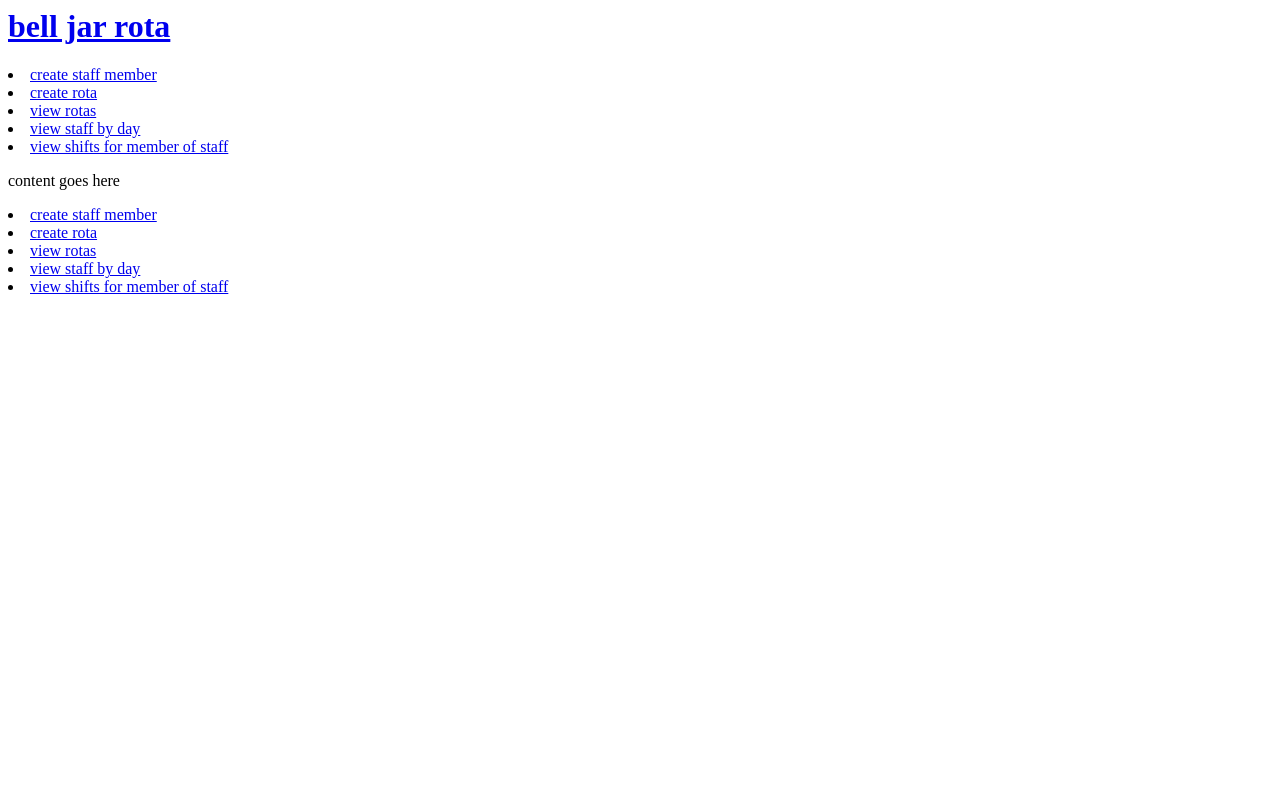
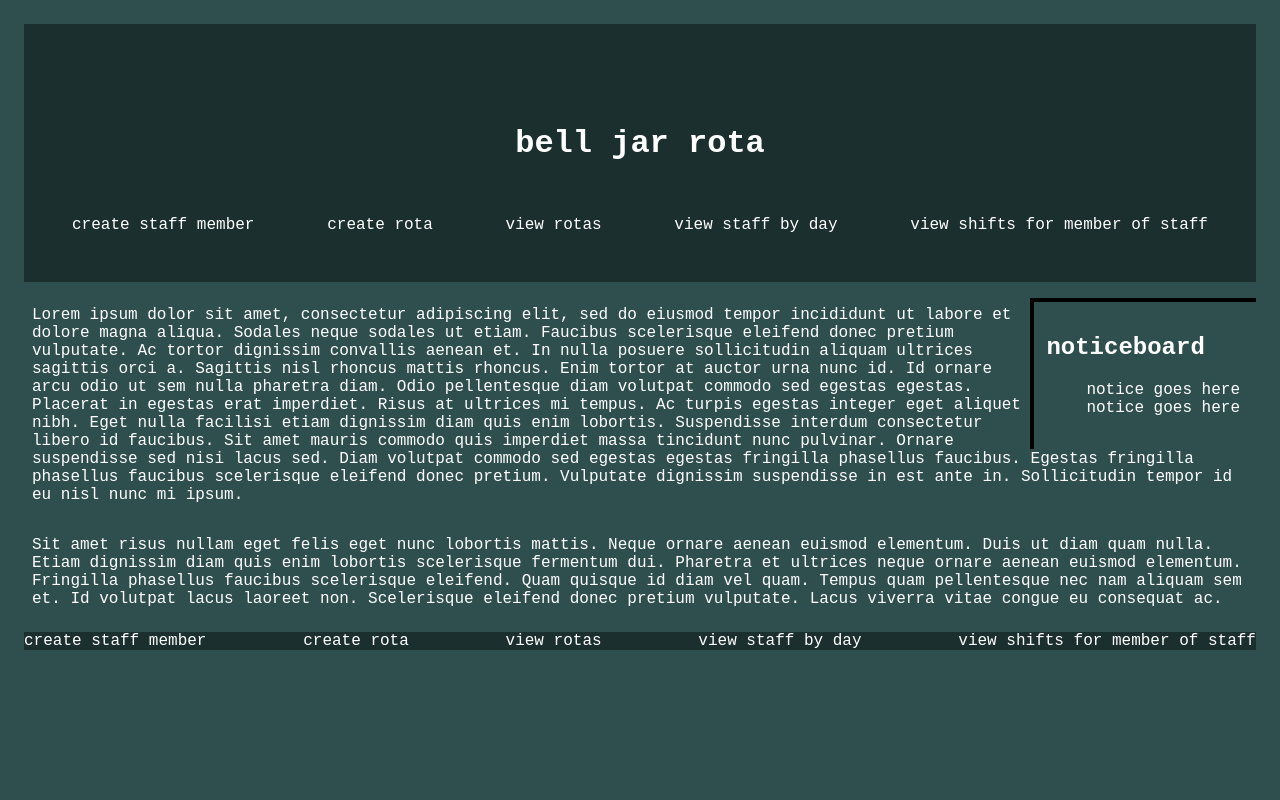
Before and after one commit to impregnablequestion/projects, a Flask app: page / in a window 1280 px wide. Run offline with Flask 2, Linux system fonts and the light colour scheme.

Commit message:
added basic html and css styling on the front end

```diff
--- a/project_1/belljar_rota/static/css/style.css
+++ b/project_1/belljar_rota/static/css/style.css
@@ -0,0 +1,57 @@
+body {
+    background-color:darkslategrey;
+    color: white;
+    padding: 1rem;
+    text-align: center;
+    font-family: "Courier New", monospace;
+}
+
+header {
+    background-color: rgb(27, 47, 47);
+    padding: 3rem
+}
+
+article {
+    text-align: left;
+}
+
+aside {
+    float: right;
+    text-align: left;
+    padding: 1rem;
+    border: 10px;
+    box-shadow: inset 2px 2px 0px 2px black;
+}
+
+h1 {
+    padding: 2rem;
+    font-weight: bolder;
+}
+
+footer {
+    background-color: rgb(27, 47, 47);
+}
+
+li {
+    list-style: none
+}
+
+p {
+    padding: 0.5rem;
+}
+
+a {
+    text-decoration: none;
+    color: white
+}
+
+a:hover {
+    text-decoration: wavy;
+    text-decoration: underline;
+    color: skyblue
+}
+
+nav {
+    display: flex;
+    justify-content: space-between;
+}
--- a/project_1/belljar_rota/templates/index.html
+++ b/project_1/belljar_rota/templates/index.html
@@ -1,4 +1,33 @@
 {% extends 'base.html' %}
 {% block content %}
-    <p>content goes here</p>
+    <article>
+        <aside>
+            <h2>
+                noticeboard
+            </h2>
+            <ul>
+                <li>notice goes here</li>
+                <li>notice goes here</li>
+            </ul>
+        </aside>
+        <p>
+            Lorem ipsum dolor sit amet, consectetur adipiscing elit, sed do eiusmod tempor incididunt ut labore et dolore
+            magna aliqua. Sodales neque sodales ut etiam. Faucibus scelerisque eleifend donec pretium vulputate. Ac tortor
+            dignissim convallis aenean et. In nulla posuere sollicitudin aliquam ultrices sagittis orci a. Sagittis nisl
+            rhoncus mattis rhoncus. Enim tortor at auctor urna nunc id. Id ornare arcu odio ut sem nulla pharetra diam.
+            Odio pellentesque diam volutpat commodo sed egestas egestas. Placerat in egestas erat imperdiet. Risus at
+            ultrices mi tempus. Ac turpis egestas integer eget aliquet nibh. Eget nulla facilisi etiam dignissim diam quis
+            enim lobortis. Suspendisse interdum consectetur libero id faucibus. Sit amet mauris commodo quis imperdiet massa
+            tincidunt nunc pulvinar. Ornare suspendisse sed nisi lacus sed. Diam volutpat commodo sed egestas egestas fringilla
+            phasellus faucibus. Egestas fringilla phasellus faucibus scelerisque eleifend donec pretium. Vulputate dignissim
+            suspendisse in est ante in. Sollicitudin tempor id eu nisl nunc mi ipsum.
+        </p>
+        <p>
+            Sit amet risus nullam eget felis eget nunc lobortis mattis. Neque ornare aenean euismod elementum. Duis ut diam quam
+            nulla. Etiam dignissim diam quis enim lobortis scelerisque fermentum dui. Pharetra et ultrices neque ornare aenean
+            euismod elementum. Fringilla phasellus faucibus scelerisque eleifend. Quam quisque id diam vel quam. Tempus quam
+            pellentesque nec nam aliquam sem et. Id volutpat lacus laoreet non. Scelerisque eleifend donec pretium vulputate.
+            Lacus viverra vitae congue eu consequat ac.
+        </p>
+    </article>
 {% endblock %}}
```
